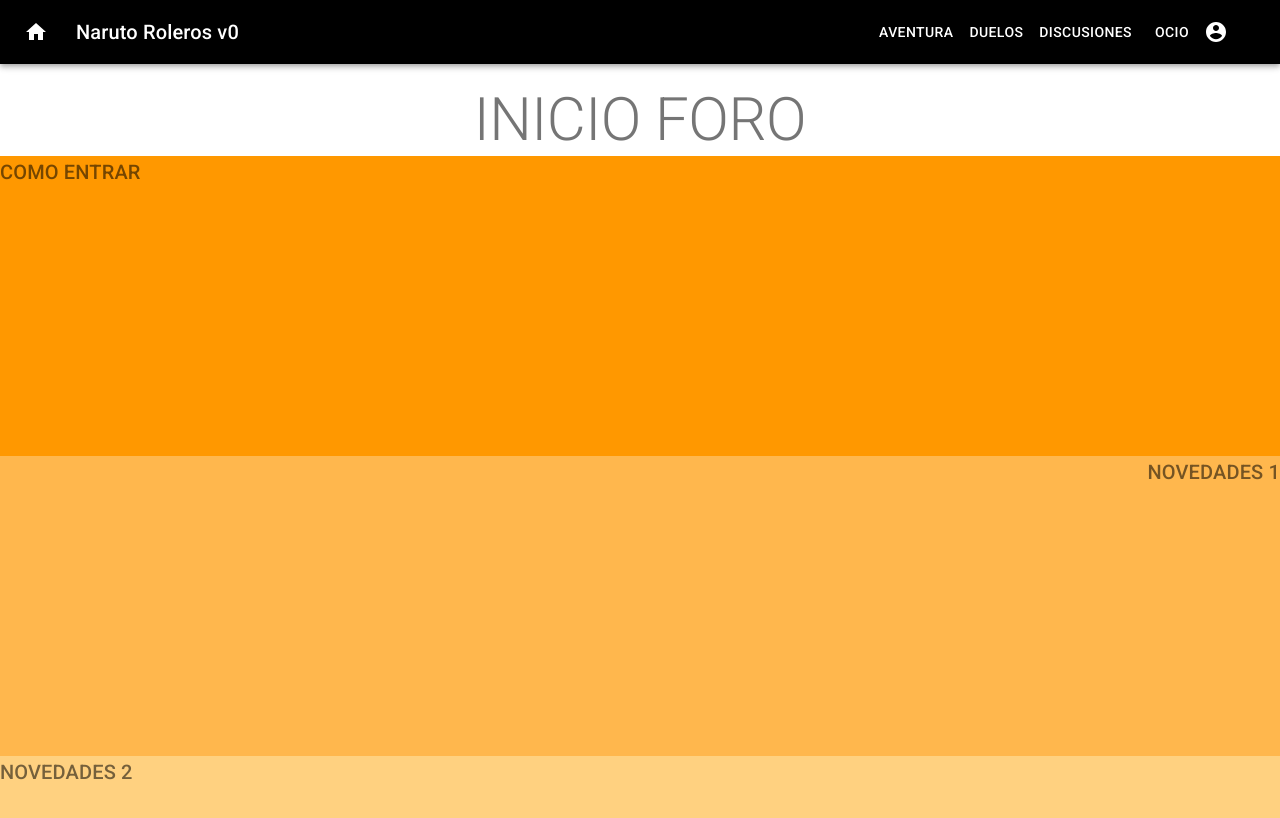
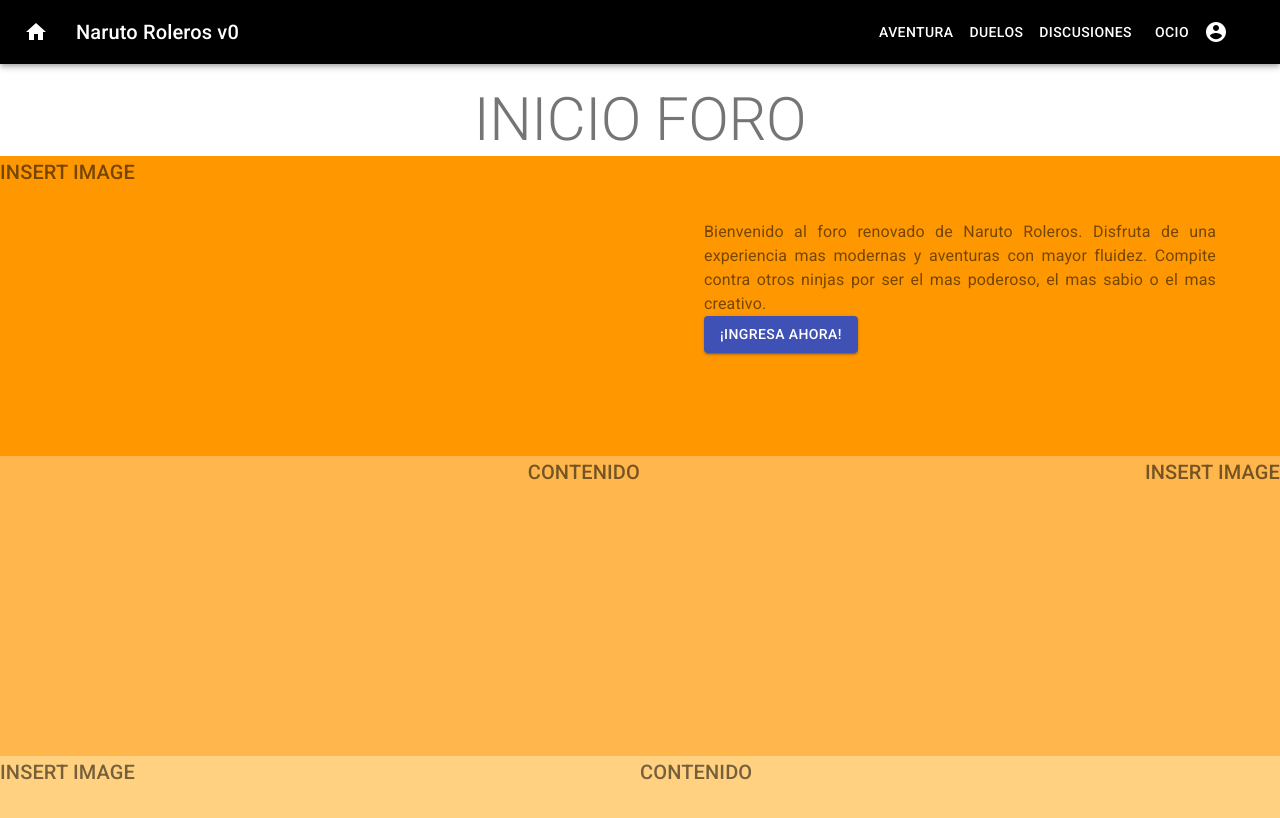
Before and after one commit to facundo-avila/front-naruto-roleros, a React (Create React App) app: page / in a window 1280 px wide. Shown: the top 818 px of the page. Built offline with nearby package versions, Linux system fonts and the light colour scheme.

Commit message:
Agregado componente de contenido para grillas de home

```diff
--- /dev/null
+++ b/src/components/home/content.jsx
@@ -0,0 +1,35 @@
+import React from 'react'
+
+import Grid from '@material-ui/core/Grid';
+import Typography from '@material-ui/core/Typography'
+
+const Content = (props) => {
+    const imagePosition = props.imgPostion;
+    console.log(imagePosition)
+    if(imagePosition === 'left'){
+        return (
+            <Grid container>
+                <Grid item xs={6}>
+                    {props.img}
+                </Grid>
+                <Grid item xs={6}>
+                    {props.text}
+                </Grid>
+            </Grid>
+        )
+    }else{
+        return (
+            <Grid container>
+                <Grid item xs={6}>
+                    {props.text}
+                </Grid>
+                <Grid item xs={6}>
+                    {props.img}
+                </Grid>
+            </Grid>
+        )
+    }
+
+}
+
+export default Content;
--- a/src/components/home/home-style.js
+++ b/src/components/home/home-style.js
@@ -27,6 +27,10 @@ const useStyles = makeStyles((theme) => ({
         color: theme.palette.text.secondary,
         height: '300px'
     },
+    gridFormat: {
+        textAlign: 'justify',
+        padding: '10%'
+    },
     paper: {
         padding: theme.spacing(2),
         textAlign: 'center',
--- a/src/components/home/home.jsx
+++ b/src/components/home/home.jsx
@@ -1,8 +1,10 @@
 import React from 'react'
 import Grid from '@material-ui/core/Grid';
-
+import Button from '@material-ui/core/Button'
 import useStyles from './home-style'
 import Typography from '@material-ui/core/Typography'
+
+import Content from './content';
 
 const Home = () => {
     const classes = useStyles();
@@ -15,14 +17,47 @@ const Home = () => {
                 </Grid>
 
                 <Grid item xs={12} className={classes.gridEnvolve}>
-                    <Typography variant="h6" color="initial">COMO ENTRAR</Typography>
+                    <Content
+                        imgPostion='left'
+                        img={
+                            <Typography variant="h6" color="initial">INSERT IMAGE</Typography>
+                        }
+                        text={
+                            <div className={classes.gridFormat}>
+                                <Typography variant="body1" color="initial">
+                                    Bienvenido al foro renovado de Naruto Roleros. Disfruta de una experiencia mas modernas y
+                                    aventuras con mayor fluidez. Compite contra otros ninjas por ser el mas poderoso,
+                                    el mas sabio o el mas creativo.
+                                </Typography>
+
+                                <Button variant="contained" color="primary" href="#contained-buttons">
+                                    ¡Ingresa ahora!
+                                </Button>
+                            </div>
+                        }
+                    />
                 </Grid>
+
                 <Grid item xs={12} className={classes.gridNews1}>
-                    <Typography variant="h6" color="initial">NOVEDADES 1</Typography>
+                    <Content imgPostion='rigth' img={
+                        <Typography variant="h6" color="initial">INSERT IMAGE</Typography>
+                    }
+                        text={
+                            <Typography variant="h6" color="initial">CONTENIDO</Typography>
+                        }
+                    />
                 </Grid>
+
                 <Grid item xs={12} className={classes.gridNews2}>
-                    <Typography variant="h6" color="initial">NOVEDADES 2</Typography>
+                    <Content imgPostion='left' img={
+                        <Typography variant="h6" color="initial">INSERT IMAGE</Typography>
+                    }
+                        text={
+                            <Typography variant="h6" color="initial">CONTENIDO</Typography>
+                        }
+                    />
                 </Grid>
+
             </Grid>
 
         </div>
```
Also changed, not shown: 1 other file (tests, documents, lock files or other folders).
